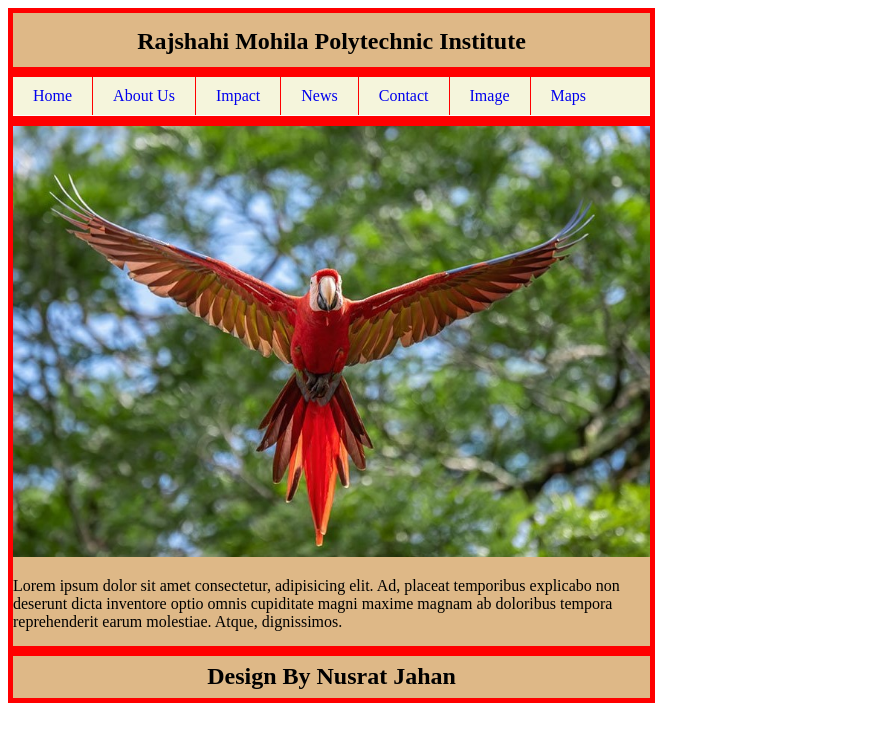
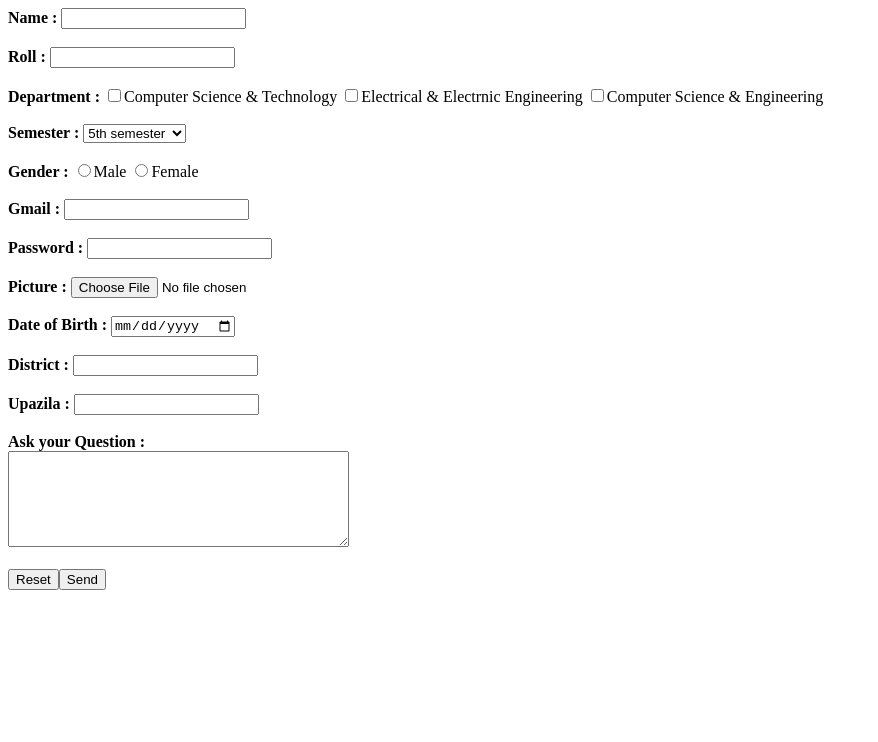
Before and after one commit to maishaktar/Maisha-Nusrat, a plain HTML site: page index.html in a window 1280 px wide. Shown: the whole page, without its empty margins (0-878 px from the left). Drawn offline with Linux system fonts and the light colour scheme.

Commit message:
Html form design

```diff
--- a/Style.css
+++ /dev/null
@@ -1,59 +0,0 @@
-.header{
-    width: 637px;
-    height: 39px;
-    border: 5px solid red;
-    color: black;
-    background-color: burlywood;
-    text-align: center;
-    padding: 15px 0px 0px 0px;
-    font-size: x-large;
-}
-
-.menu{
-    width: 637px;
-    height: 39px;
-    border: 5px solid red;
-    color: aqua;
-ul{
-    list-style: none;
-    background-color: beige;
-    overflow: hidden;
-    padding: 0px;
-    margin: 0px;
-}
-ul li{
-    float: left;
-    border-right: 1px solid red;
-}
-ul li:last-child{
-    border-right: none;
-}
-ul li a{
-    text-decoration: none;
-    padding: 10px 20px;
-    display: block;
-    transition: 1s;
-}
-ul li a:hover{
-    background-color: aliceblue;
-    color: red;
-    text-decoration: underline;
-}
-}
-.main{
-    width: 637px;
-    height: 520px;
-    border: 5px solid red;
-    color: black;
-    background-color: burlywood;
-}
-.end{
-    width: 637px;
-    height: 35px;
-    border: 5px solid red;
-    color: black;
-    background-color: burlywood;
-    text-align: center;
-    padding: 7px 0px 0px 0px;
-    font-size: x-large;
-}
--- a/index.html
+++ b/index.html
@@ -3,31 +3,46 @@
 <head>
     <meta charset="UTF-8">
     <meta name="viewport" content="width=device-width, initial-scale=1.0">
-    <title>Document</title>
-    <link rel="stylesheet" href="Style.css">
+    <title>Html form design</title>
+
 </head>
 <body>
-    <div class="header">
-        <b>Rajshahi Mohila Polytechnic Institute</b>
-       </div>
-       <div class="menu">
-        <ul>
-            <li><a href="#">Home</a></li>
-            <li><a href="#">About Us</a></li>
-            <li><a href="#">Impact</a></li>
-            <li><a href="#">News</a></li>
-            <li><a href="#">Contact</a></li>
-            <li><a href="#">Image</a></li>
-            <li><a href="#">Maps</a></li>
-        </ul>
-       </div>
-       <div class="main content">
-        <img src="bird.jpg" alt=""width="637px">
-        <p>Lorem ipsum dolor sit amet consectetur, adipisicing elit. Ad, placeat temporibus explicabo non deserunt dicta inventore optio omnis cupiditate magni maxime magnam ab doloribus tempora reprehenderit earum molestiae. Atque, dignissimos.</p>
-       </div>
-       <div class="end">
-        <b>Design By Nusrat Jahan</b>
-       </div>
+
+    <form action="">
+        <label for="name"><b>Name :</b></label>
+        <input type="text" name="fullname" required> <br><br>
+        <label for="roll"><b>Roll :</b></label>
+        <input type="number" name="roll"required > <br> <br>
+        <label for="department"><b>Department :</b></label>
+        <input type="checkbox" name="cst">Computer Science & Technology
+        <input type="checkbox" name="eee">Electrical & Electrnic Engineering
+        <input type="checkbox" name="cse">Computer Science & Engineering <br><br>
+        <label for=" semester"><b>Semester :</b></label>
+        <select name="semester">
+        <option value="semester">5th semester</option>
+        <option value="semester">4th semester</option>
+        <option value="semester">3rd semester</option>
+        <option value="semester">2nd semester</option>
+        <option value="semester">1st semester</option>
+        </select> <br> <br>
+        <label for="gender"><b>Gender :</b></label>
+        <input type="radio" name="gender">Male
+        <input type="radio" name="gender">Female <br><br>
+        <label for="gmail"><b>Gmail :</b></label>
+        <input type="gmail" name="gmail" required> <br><br>
+        <label for="password"><b>Password :</b></label>
+        <input type="password" name="password"required> <br><br>
+        <label for="picture"><b>Picture :</b></label>
+        <input type="file" name="picture"><br><br>
+        <label for="date"><b>Date of Birth :</b></label>
+        <input type="date" name="date" required><br><br>
+        <label for="district"><b>District :</b></label>
+        <input type="district" name="district"><br><br>
+        <label for="upazila"><b>Upazila :</b></label>
+        <input type="upazila" name="upazila"><br><br>
+        <label for="Ask your Question"><b>Ask your Question :</b></label><br>
+        <textarea name="question"  cols="40" rows="6"></textarea> <br><br>
+        <input type="reset"><input type="submit" value="Send">
 
 
 </body>
```
